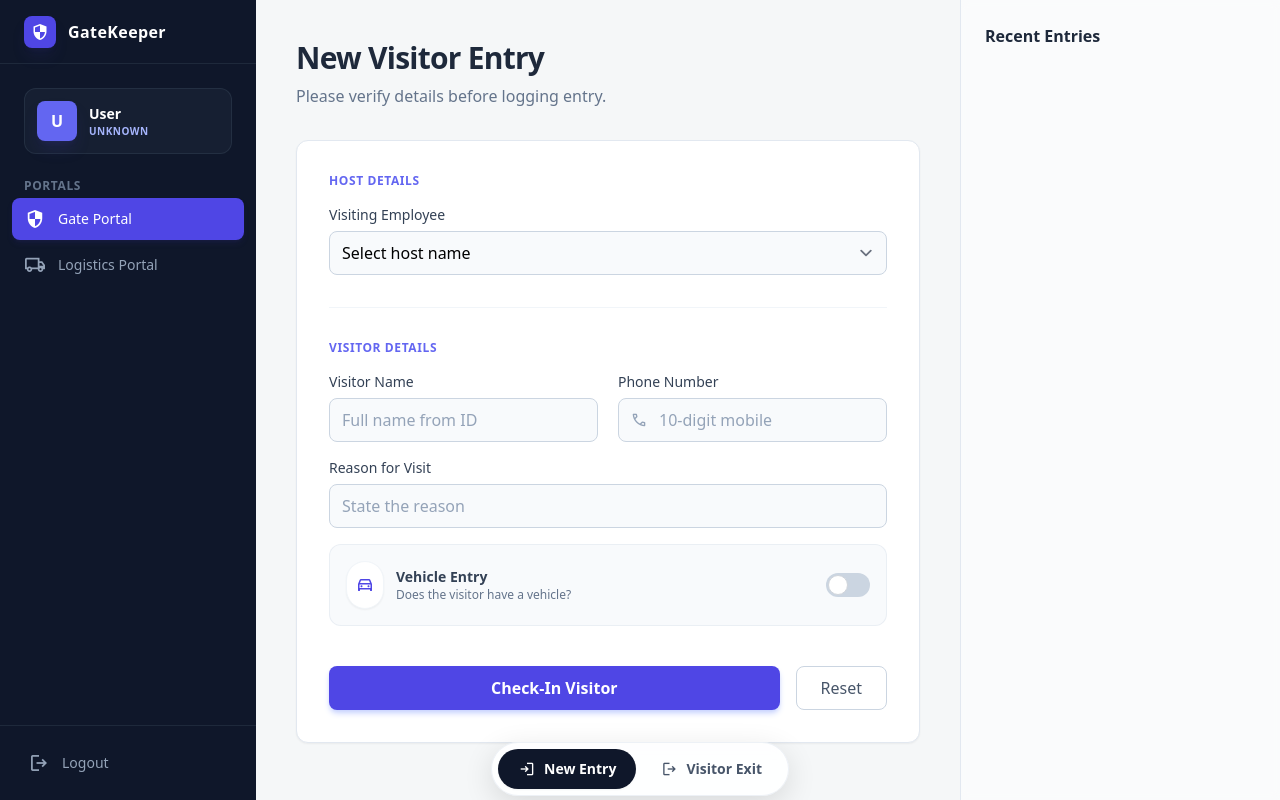
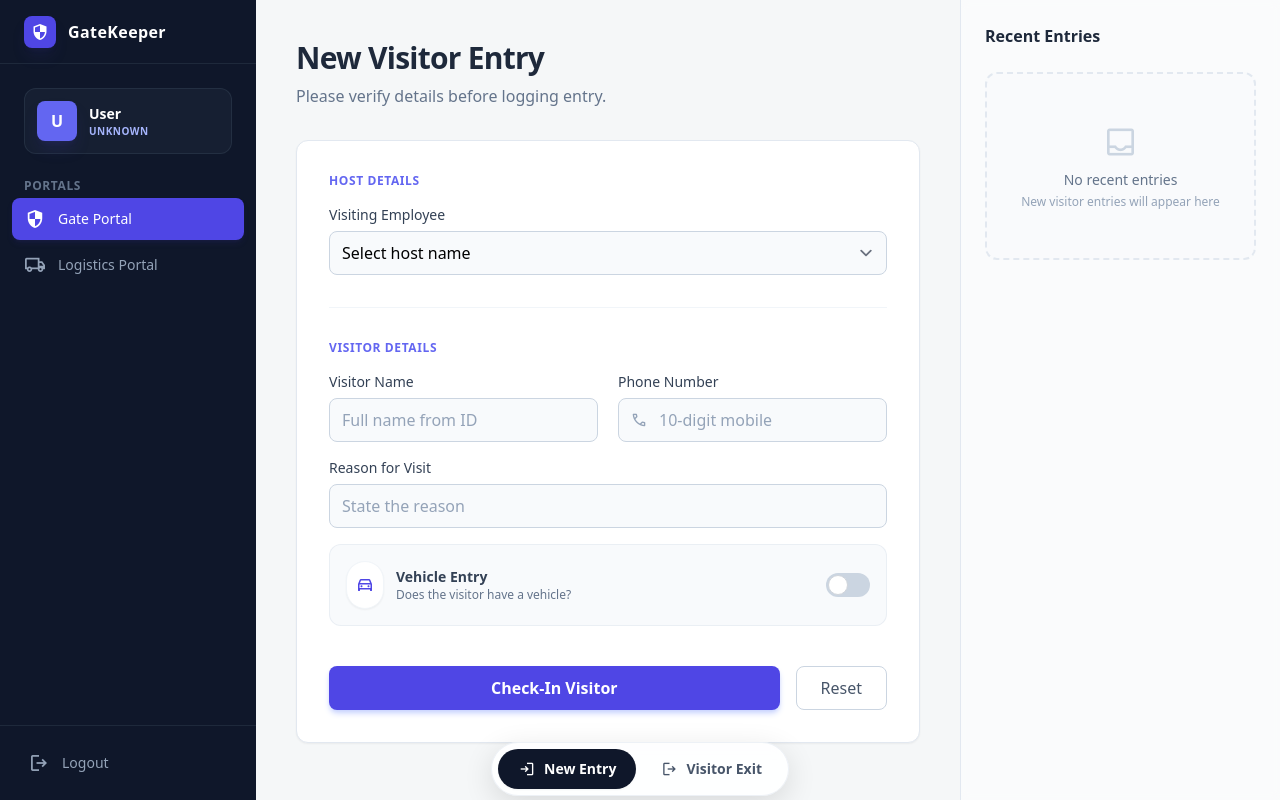
Before and after one commit to mrlucifer006/internship, a Flask app: template templates/home.html in a window 1280 px wide. Run offline with Flask 3, Linux system fonts and the light colour scheme; the template is opened without the code that fills it, so the values that code supplies are empty; some libraries are stand-ins or nearby versions.

Commit message:
updated no recent entries in entry.html

```diff
--- a/templates/home.html
+++ b/templates/home.html
@@ -398,6 +398,13 @@
                                 </div>
                             </div>
                         </div>
+                        {% else %}
+                        <div
+                            class="flex flex-col items-center justify-center py-12 px-4 text-center border-2 border-dashed border-slate-200 rounded-xl bg-slate-50/50">
+                            <span class="material-symbols-outlined text-4xl text-slate-300 mb-2">inbox</span>
+                            <p class="text-slate-500 font-medium text-sm">No recent entries</p>
+                            <p class="text-slate-400 text-xs mt-1">New visitor entries will appear here</p>
+                        </div>
                         {% endfor %}
                     </div>
 
--- a/templates/logistics_entry.html
+++ b/templates/logistics_entry.html
@@ -360,7 +360,7 @@
                                     </button>
                                     <button
                                         class="px-6 h-11 bg-white border border-slate-300 text-slate-600 font-medium rounded-lg hover:bg-slate-50 transition-colors"
-                                        onclick="resetForm()" type="button">
+                                        onclick="resetForm();" type="button">
                                         Reset
                                     </button>
                                 </div>
```
